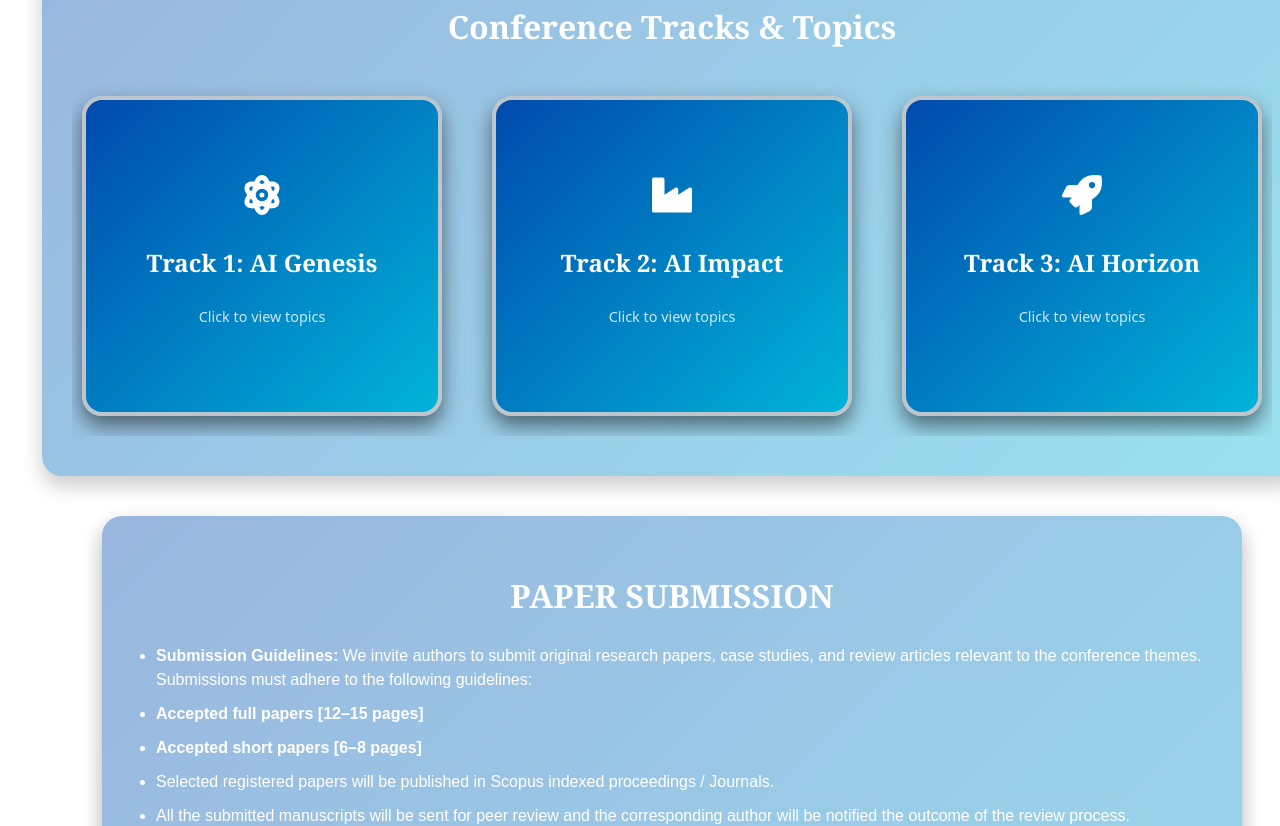
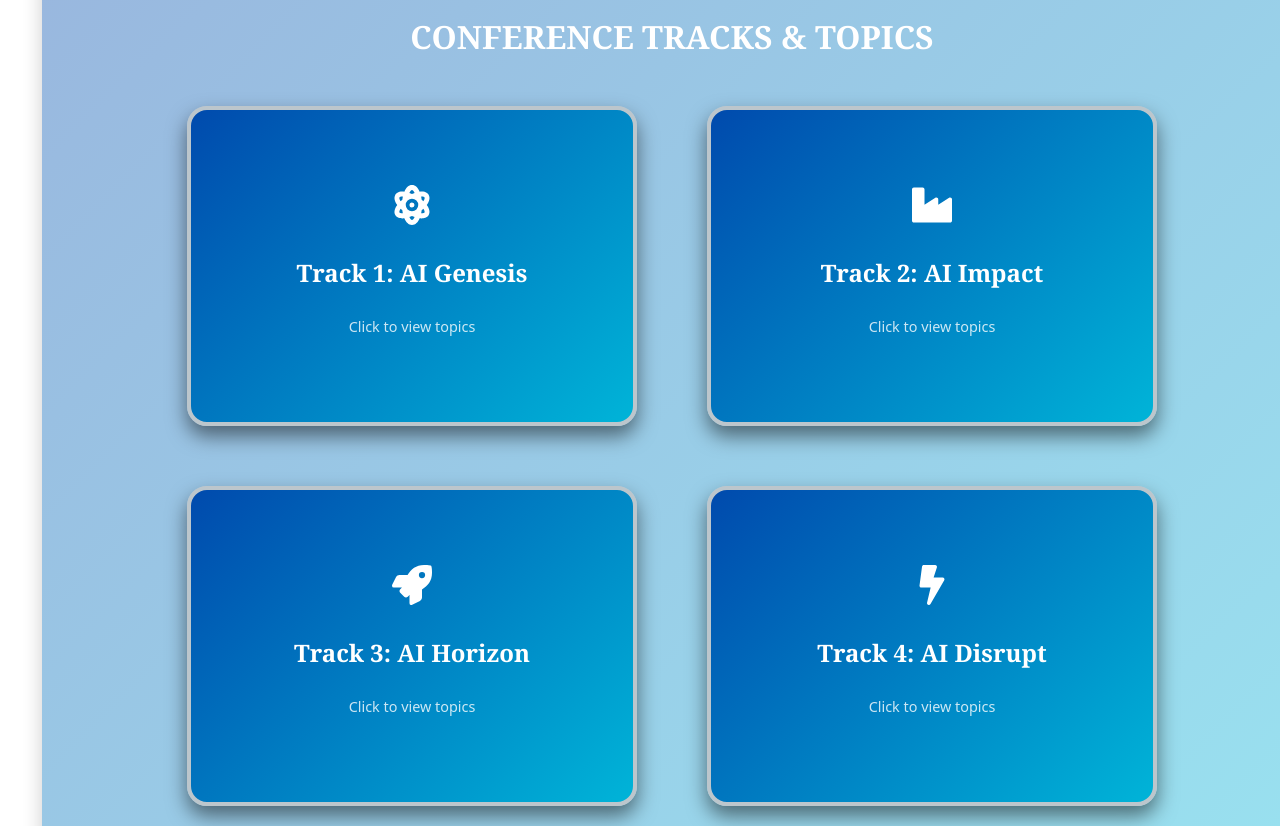
Before and after one commit to vimalathithan17/aiconf, a React (Vite) app in the folder aiconference/: page / in a window 1280 px wide. Shown: the part 4380-5206 px from the top of the page. Built offline with nearby package versions, Linux system fonts and the light colour scheme.

Commit message:
Add new conference track and update styles for better readability

```diff
--- a/aiconference/src/CallForPaper/CallForPaper.jsx
+++ b/aiconference/src/CallForPaper/CallForPaper.jsx
@@ -62,6 +62,10 @@ const ConferenceTracks = () => {
     {
       title: "Track 3: AI Horizon",
       description: "Future Trends, Innovations, and the Next Frontiers of AI"
+    },
+    {
+      title: "Track 4: AI Disruptor",
+      description: "Breakthrough Applications and Paradigm-Shifting Technologies"
     }
   ];
 
@@ -73,8 +77,8 @@ const ConferenceTracks = () => {
         fontWeight: 'bold',
         textAlign: 'center',
         marginBottom: '30px',
-        marginTop: '0',
-      }}>Call for Papers</h2>
+        marginTop: '10px',
+      }}>CALL FOR PAPERS</h2>
       <section style={{
         marginBottom: '60px',
         background: 'linear-gradient(135deg, rgba(0, 74, 173, 0.4), rgba(0, 180, 216, 0.4))',
--- a/aiconference/src/Topics/Topics.jsx
+++ b/aiconference/src/Topics/Topics.jsx
@@ -1,11 +1,11 @@
 import React, { useState, useEffect, useRef } from 'react';
 import ReactCardFlip from 'react-card-flip';
 import {
-  FaAtom, FaIndustry, FaRocket, FaChevronDown
+  FaAtom, FaIndustry, FaRocket, FaChevronDown, FaBolt
 } from 'react-icons/fa';
 
 const cardStyle = {
-  width: '360px',
+  width: '450px', // Increased width for better readability when 2 per line
   height: '320px',
   margin: '15px',
   cursor: 'pointer',
@@ -84,7 +84,7 @@ const TopicCard = ({ title, description, topics, icon }) => {
         }} onClick={handleClick}>
           <h4 style={{
             fontFamily: 'Libre Baskerville, Georgia, serif',
-            fontSize: '1.1em',
+            fontSize: '1.2em',
             fontWeight: 'bold',
             marginTop: '0',
             marginBottom: '8px'
@@ -103,7 +103,7 @@ const TopicCard = ({ title, description, topics, icon }) => {
             <ul style={{
               listStyleType: 'disc',
               paddingLeft: '20px',
-              fontSize: '0.8em',
+              fontSize: '0.9em',
               textAlign: 'left',
               margin: 0
             }}>
@@ -152,20 +152,13 @@ const TopicsSection = () => {
       description: 'Origin, Evolution, and Development of AI Technologies',
       icon: <FaAtom />,
       topics: [
-        'Foundations of Artificial Intelligence',
         'Evolution of Machine Learning Algorithms',
-        'Evolution from Symbolic to Autonomous Reasoning',
-        'Symbolic AI and Logic-Based Approaches',
         'Neural Networks: From Perceptrons to Deep Learning',
-        'Historical Perspectives on AI Research',
-        'Knowledge Representation & Reasoning',
-        'Expert Systems and Rule-Based Models',
+        'Perspectives on AI Research',
         'Reinforcement Learning Development',
-        'Milestones in Natural Language Processing',
         'AI Hardware Evolution (CPUs → GPUs → TPUs)',
-        'Programming Languages in AI (Lisp, Prolog, Python)',
         'Benchmarking and Dataset Evolution',
-        'Explainability in Classical AI Systems'
+        'Explainability in Early AI Systems'
       ]
     },
     {
@@ -174,21 +167,10 @@ const TopicsSection = () => {
       icon: <FaIndustry />,
       topics: [
         'AI in Healthcare: Diagnosis, Imaging, Drug Discovery',
-        'AI Agents in Business Automation and Decision Support',
-        'Deployment of Autonomous Agents in Real-Time Systems',
-        'Role of AI Agents in Cybersecurity and Surveillance',
         'Smart Manufacturing and Industry 4.0',
-        'Finance, Banking, and FinTech Applications',
         'AI in Education and Personalized Learning',
         'Smart Cities and Urban Intelligence',
-        'Agriculture and Food Security through AI',
         'AI and Ethics in Society',
-        'AI for Governance and Public Policy',
-        'Human-AI Collaboration in the Workplace',
-        'AI in Creative Industries: Art, Music, Media',
-        'Fairness, Bias, and Responsible AI',
-        'NLP Applications in Enterprises',
-        'Accessibility and Inclusive AI Systems',
         'Societal and Behavioral Impacts of AI',
         'AI Regulations and Policy Frameworks'
       ]
@@ -200,19 +182,25 @@ const TopicsSection = () => {
       topics: [
         'Artificial General Intelligence (AGI)',
         'Quantum Machine Learning',
-        'Neuromorphic Computing',
-        'Federated & Trustworthy AI',
-        'Continual & Zero-shot Learning',
-        'Edge AI & TinyML',
-        'Agentic AI & Autonomous Systems',
-        'Large Language Models (LLMs)',
-        'Cognitive Architectures',
-        'AI for Sustainability & Climate',
-        'AI in XR, Metaverse & Digital Twins',
-        'AI + Blockchain & Web3',
-        'Multi-modal Models',
-        'AI in CPS, IoT & 6G',
-        'Generative & Creative AI'
+        'Federated Learning and Data Privacy',
+        'Trustworthy and Transparent AI',
+        'Emotionally Intelligent AI',
+        'Autonomous Vehicles and Robotics',
+        'Edge AI and Next-Gen Hardware'
+      ]
+    },
+    {
+      title: 'Track 4: AI Disrupt',
+      description: 'Breakthroughs & Cross-Disciplinary Disruptions',
+      icon: <FaBolt />,
+      topics: [
+        'Agentic AI and Next-Gen Autonomous Agents',
+        'Large Language Models as Generalist Agents (GPT, Claude, Gemini)',
+        'AI-Augmented Creativity and Generative Design',
+        'AI + Blockchain: Decentralized Intelligence',
+        'Digital Twins and Simulation-Based AI',
+        'AI in the Metaverse and XR (VR/AR/MR)',
+        'Synthetic Data and Data-Centric AI'
       ]
     }
   ];
@@ -233,23 +221,17 @@ const TopicsSection = () => {
         textAlign: 'center',
         marginBottom: '30px',
         color: 'white',
-      }}>Conference Tracks & Topics</h2>
-      <div style={{
-        display: 'flex',
-        flexWrap: 'nowrap',
-        justifyContent: 'center',
-        gap: '20px',
-        alignItems: 'stretch',
-        maxWidth: '100%',
-        overflow: 'hidden',
-      }}>
+      }}>CONFERENCE TRACKS & TOPICS</h2>
+
+      {/* First row: Track 1 and Track 2 */}
       <div style={{
         display: 'flex',
         justifyContent: 'center',
-          gap: '20px',
-          paddingBottom: '5px',
+        flexWrap: 'wrap',
+        gap: '40px',
+        marginBottom: '30px',
       }}>
-          {topicsData.map((data, index) => (
+        {topicsData.slice(0, 2).map((data, index) => (
           <TopicCard
             key={index}
             title={data.title}
@@ -259,6 +241,23 @@ const TopicsSection = () => {
           />
         ))}
       </div>
+
+      {/* Second row: Track 3 and Track 4 */}
+      <div style={{
+        display: 'flex',
+        justifyContent: 'center',
+        flexWrap: 'wrap',
+        gap: '40px',
+      }}>
+        {topicsData.slice(2, 4).map((data, index) => (
+          <TopicCard
+            key={`row2-${index}`}
+            title={data.title}
+            description={data.description}
+            topics={data.topics}
+            icon={data.icon}
+          />
+        ))}
       </div>
     </div>
   );
```
Lines whose indentation alone changed are shown as unchanged.
